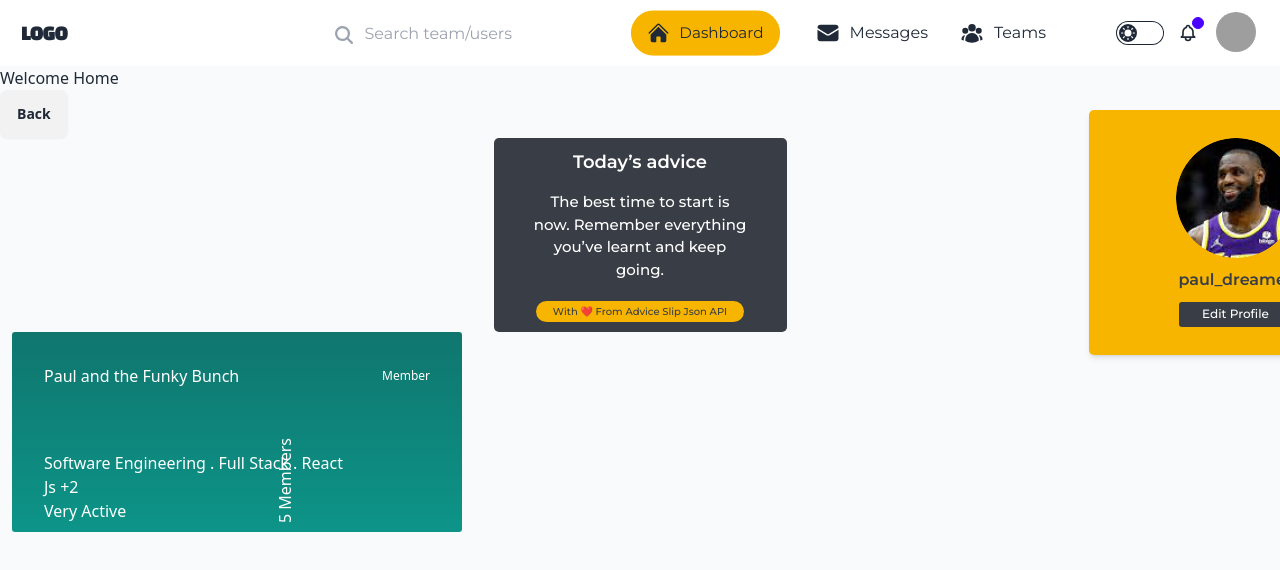
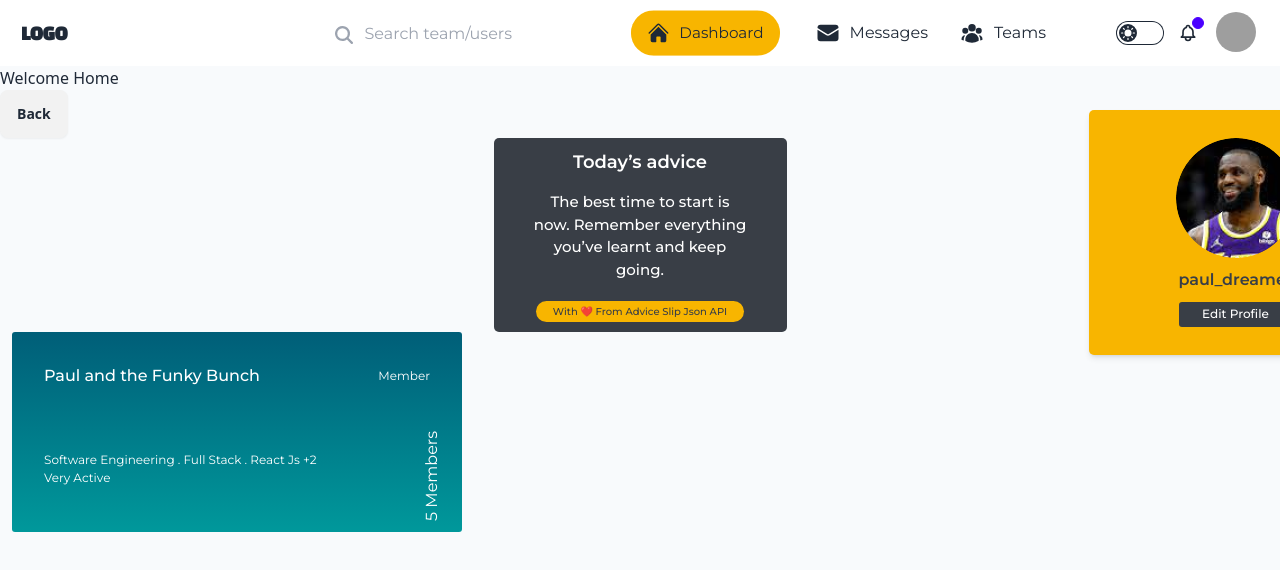
Before and after one commit to Kade-inc/boomers-frontend, a React (Vite) app: page / in a window 1280 px wide. Shown: the top 570 px of the page. Built offline with nearby package versions, Linux system fonts and the light colour scheme; grey boxes are pictures that could not be loaded; what simple-zustand-devtools would draw is missing.

Commit message:
Update card

```diff
--- a/src/pages/Dashboard.tsx
+++ b/src/pages/Dashboard.tsx
@@ -25,22 +25,22 @@ const Dashboard = () => {
       <ProfileCard/>
       <div className="h-screen ml-3">
 
-        <div className="card bg-gradient-to-b from-teal-700 via-teal-650 to-teal-600 text-white w-[450px] h-[200px] rounded-[3px]">
+        <div className="card bg-gradient-to-b from-[#005E78] to-[#00989B] text-white w-[450px] h-[200px] rounded-[3px] font-body">
           <div className="card-body">
             <div className="flex justify-between w-full items-center">
-              <h2 className="font-medium ">Paul and the Funky Bunch</h2>
+              <h2 className="font-medium">Paul and the Funky Bunch</h2>
               <p className="text-right text-[12px]">Member</p>
             </div>
             <div className="flex justify-between w-full mt-[55px]">
-              <div className="flex-grow">
+              <div className="flex-grow text-[12px]">
                 <div>
                   {profile.domain} . {profile.subdomain} . {profile.topics[0]}{" "}
                   {additionalTopics > 0 && `+${additionalTopics}`}
                 </div>
                 <div>Very Active</div>
               </div>
-              <div className=" flex ml-auto">
-                <h2 className="font-normal rotate-[-90deg] origin-bottom-left whitespace-nowrap">
+              <div className=" flex mt-[-20px] mr-2.5">
+                <h2 className="font-normal rotate-[-90deg] origin-top-right whitespace-nowrap">
                   5 Members
                 </h2>
               </div>
```
